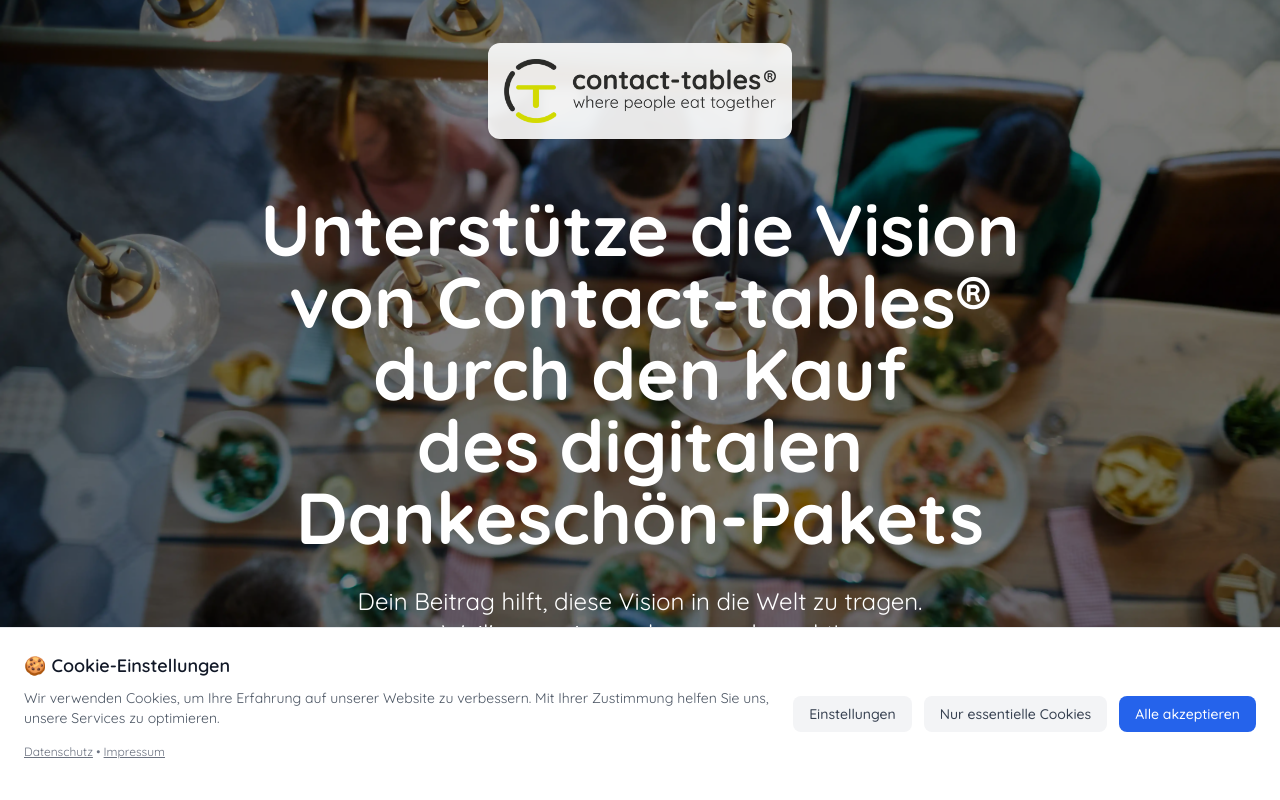
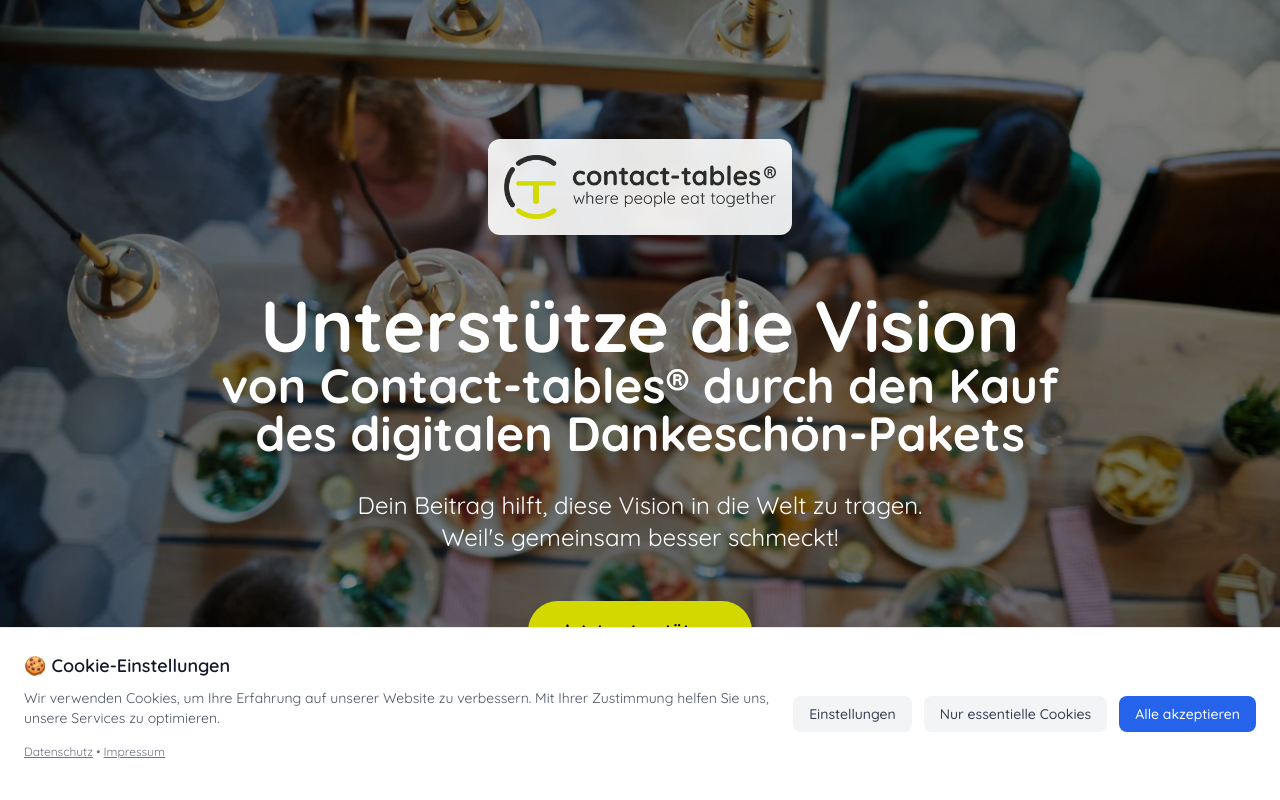
Before and after one commit to smc1992/fundraising-contact-tables, a React (Vite) app: page / in a window 1280 px wide. Shown: the top 800 px of the page. Built offline with nearby package versions, Linux system fonts and the light colour scheme.

Commit message:
Make the last two lines of H1 heading smaller

```diff
--- a/src/pages/home/page.tsx
+++ b/src/pages/home/page.tsx
@@ -32,8 +32,8 @@ const HomePage: React.FC = () => {
 
             <h1 className="text-4xl md:text-7xl font-bold mb-8 leading-tight">
               <span className="block">Unterstütze die Vision</span>
-              <span className="block">von Contact-tables® durch den Kauf</span>
-              <span className="block">des digitalen Dankeschön-Pakets</span>
+              <span className="block text-3xl md:text-5xl">von Contact-tables® durch den Kauf</span>
+              <span className="block text-3xl md:text-5xl">des digitalen Dankeschön-Pakets</span>
             </h1>
 
             <p className="text-xl md:text-2xl mb-12 max-w-3xl mx-auto leading-relaxed">
```
